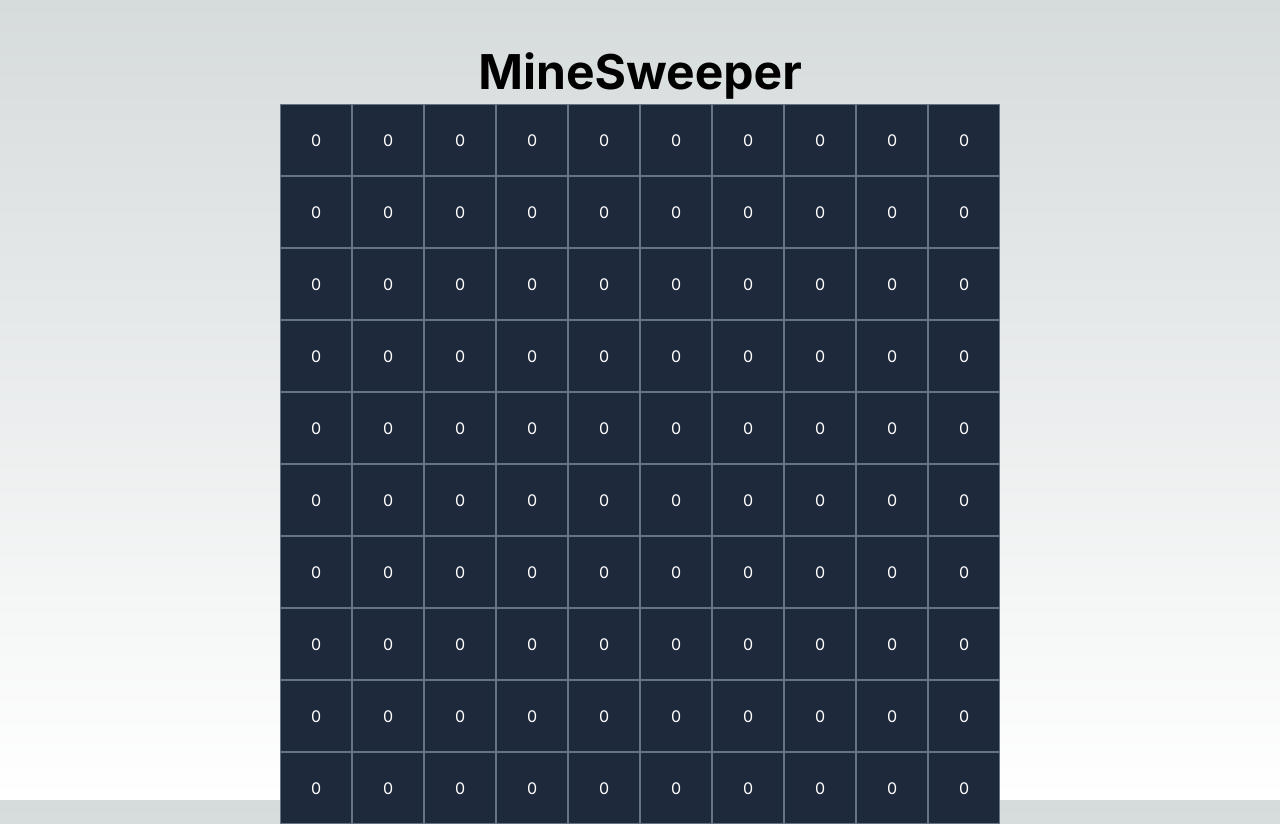
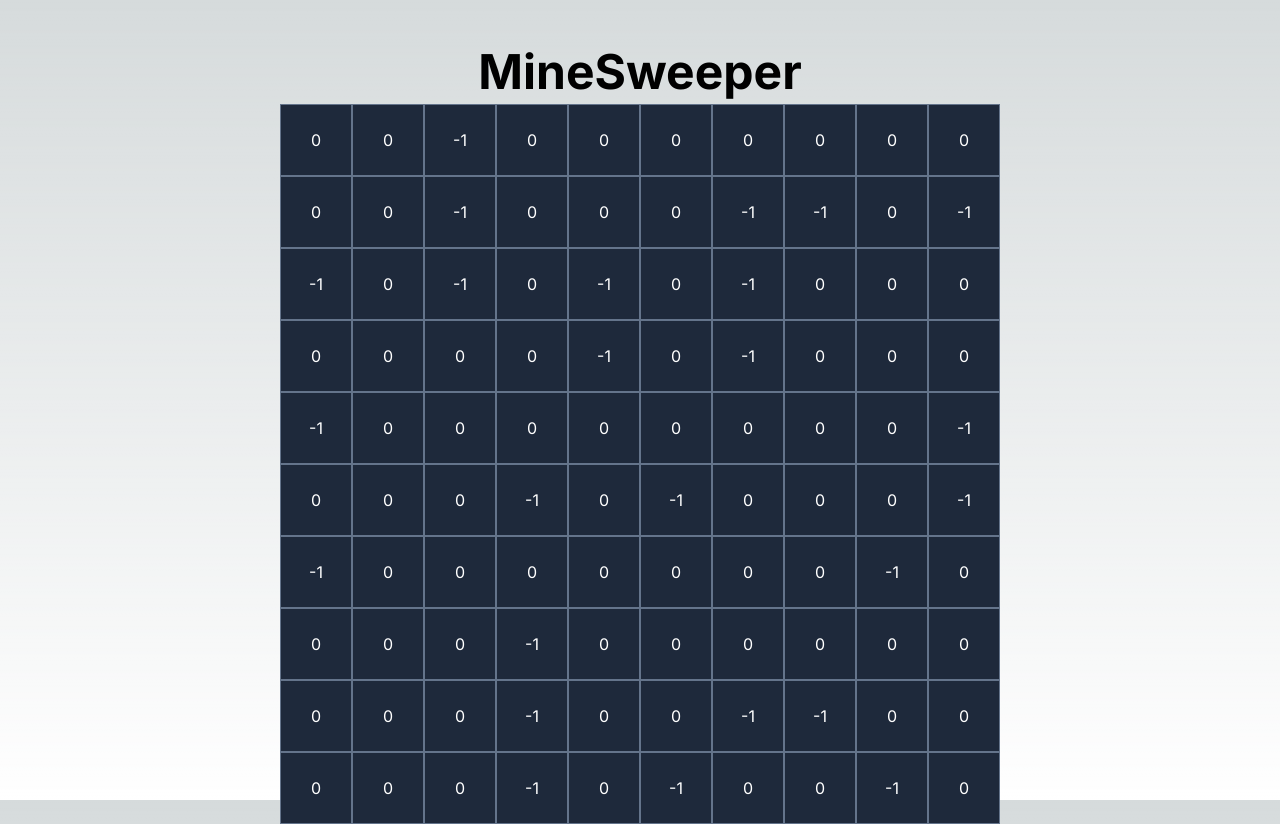
Before and after one commit to NathanielCoxson/pixel-arcade, a Next.js app: page /games/minesweeper in a window 1280 px wide. Built offline with nearby package versions, Linux system fonts and the light colour scheme.

Commit message:
added random mine placement feature to minesweeper

```diff
--- a/app/games/minesweeper/Game.tsx
+++ b/app/games/minesweeper/Game.tsx
@@ -1,29 +1,61 @@
 'use client'
 
-import { useEffect, useState } from "react";
+import { useEffect, useState, useCallback } from "react";
 
 export default function Game() {
     const ROWS = 10;
     const COLS = 10;
+    const NUM_MINES = 25;
     const [board, setBoard] = useState<number[][]>([[]]);
 
-    useEffect(() => {
-        let arr = [];
-        for (let i = 0; i < ROWS; i++) {
-            let column = [];
-            for (let j = 0; j < COLS; j++) {
-                column.push(0);
-            }
-            arr.push(column);
+    /**
+     * Randomly shuffles the given array
+     * @param {number[]} arr
+     * @returns {number[]}
+     */
+    function shuffleArray(arr: number[]): number[] {
+        for (let i = arr.length - 1; i > 0; i--) {
+            const randomIndex = Math.floor(Math.random() * i);
+            [arr[i], arr[randomIndex]] = [arr[randomIndex], arr[i]];
         }
-        setBoard(arr);
-        console.log(arr);
+        return arr;
+    }
+
+    /**
+     * Places mines randomly within the board matrix
+     */
+    const placeMines = useCallback(() => {
+        let newBoard = Array.from({ length: ROWS }, () => Array(COLS).fill(0));
+        const totalPixels = ROWS * COLS;
+        const positions = Array.from({ length: totalPixels }, (_, index) => index);
+        const minePositions = shuffleArray(positions).slice(0, NUM_MINES);
+
+        for (let pos of minePositions) {
+            const row = Math.floor(pos / COLS);
+            const col = pos % COLS;
+            newBoard[row][col] = -1;
+        }
+        setBoard(newBoard);
     }, []);
 
+    // Place mines when the game is opened
+    // TODO move this to a playGame function similar to snake where mines are placed each time the play button gets pressed
+    useEffect(() => {
+        placeMines();
+    }, [placeMines]);
+
+    /**
+     * Sets the background of a pixel to black when the mouse enters
+     * @param event
+     */
     function onCellMouseOver(event: any) {
         event.target.style.backgroundColor = 'black';
     }
 
+    /**
+     * Sets the background of a pixel to the default color when the mouse exits
+     * @param event
+     */
     function onCellMouseOut(event: any) {
         event.target.style.backgroundColor = "rgb(30 41 59 / var(--tw-bg-opacity))";
     }
```
